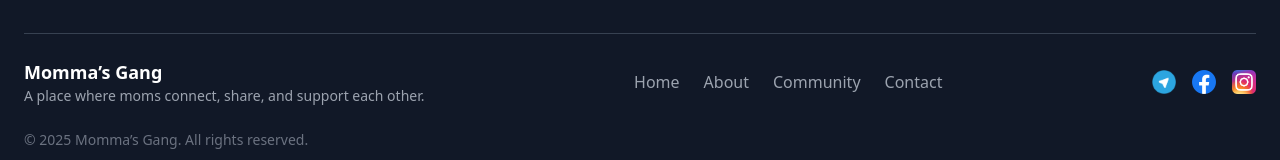
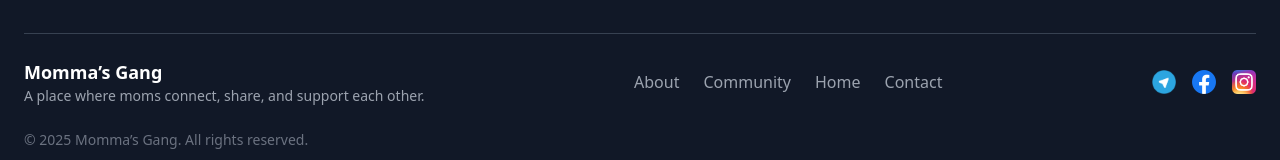
Before and after one commit to dako-23/React-JS, a React (Vite) app: page / in a window 1280 px wide. Shown: the part 1067-1227 px from the top of the page. Built offline with nearby package versions, Linux system fonts and the light colour scheme.

Commit message:
Added react router

```diff
--- a/src/components/Footer.jsx
+++ b/src/components/Footer.jsx
@@ -1,4 +1,6 @@
 import { useState } from "react";
+import { Link } from "react-router-dom";
+
 
 export default function Footer() {
 
@@ -49,10 +51,10 @@
 
                     {/* Navigation Links */}
                     <div className="flex space-x-6 text-gray-400">
-                        <a href="/" className="hover:text-white">Home</a>
-                        <a href="/about" className="hover:text-white">About</a>
-                        <a href="/community" className="hover:text-white">Community</a>
-                        <a href="/contact" className="hover:text-white">Contact</a>
+                        <Link to="/about" className="hover:text-white">About</Link>
+                        <Link to="/community" className="hover:text-white">Community</Link>
+                        <Link to="/" className="hover:text-white">Home</Link>
+                        <Link to="/contact" className="hover:text-white">Contact</Link>
                     </div>
 
                     {/* Social Icons */}
@@ -74,6 +76,6 @@
                     © {new Date().getFullYear()} Momma’s Gang. All rights reserved.
                 </div>
             </div>
-        </footer>
+        </footer >
     );
 }
```
